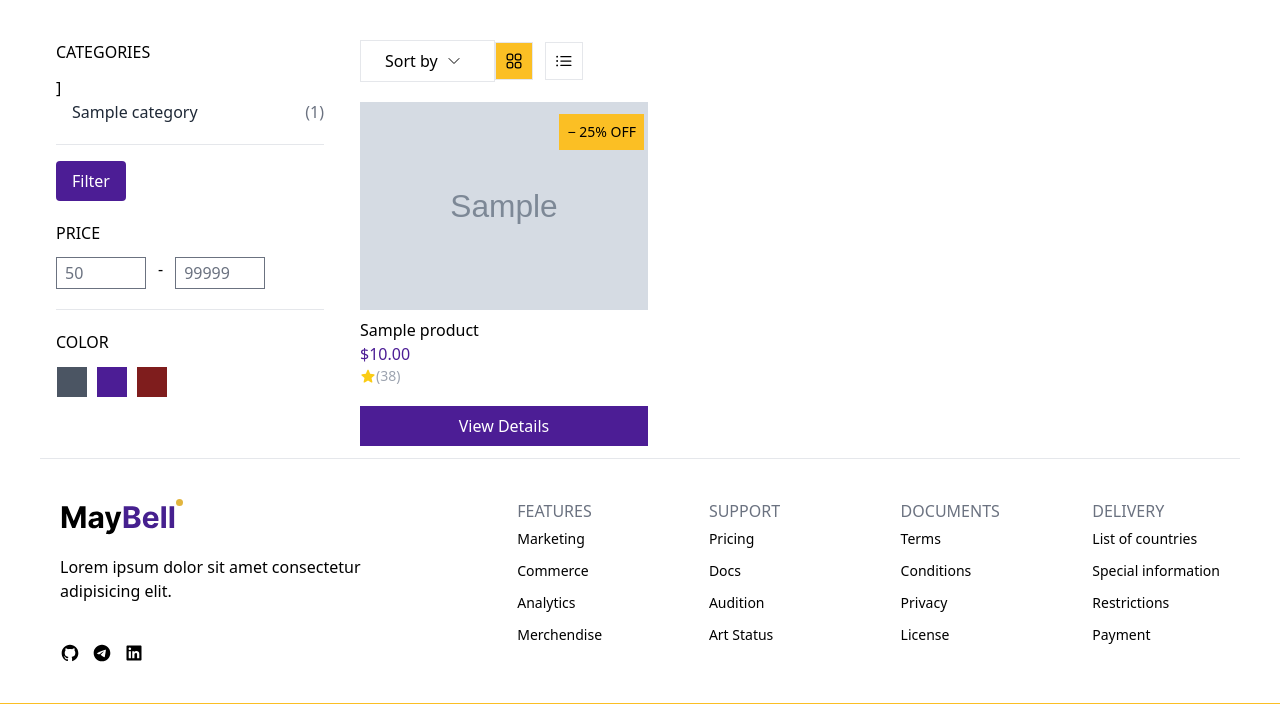
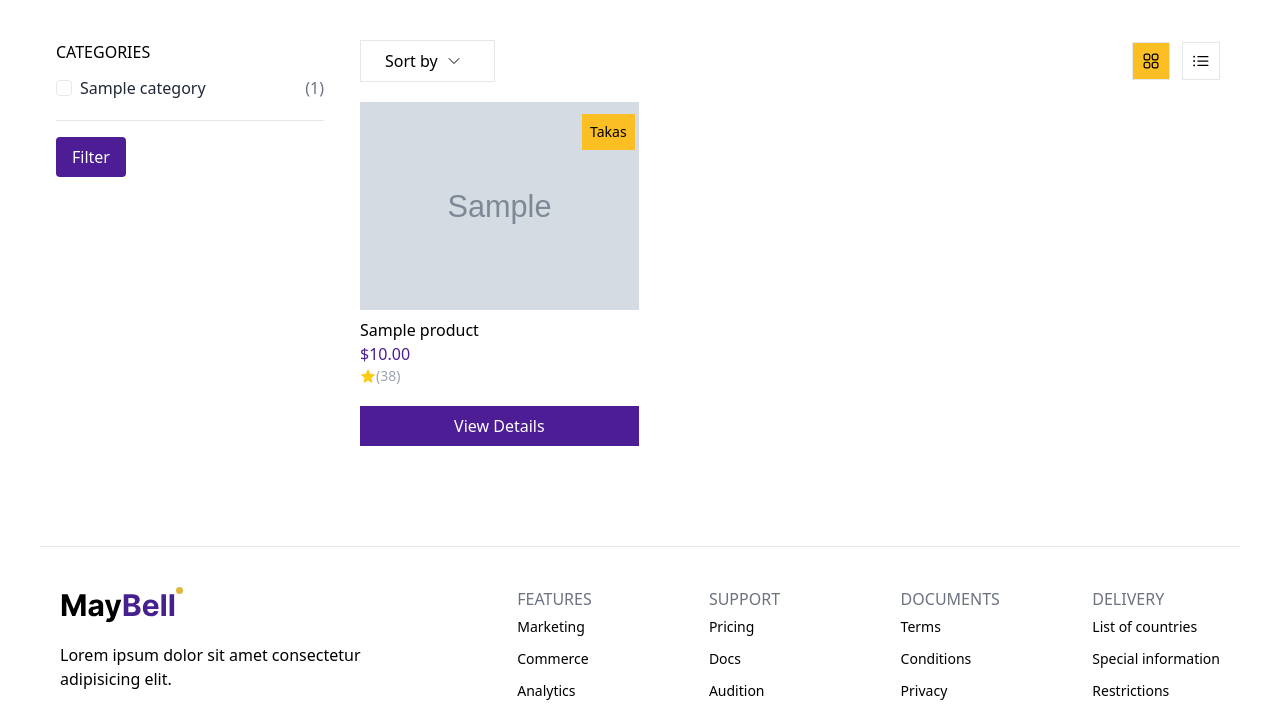
Before and after one commit to arian-hadi/meta-takas, a Django app: page /products/ in a window 1280 px wide. Shown: the part 152-856 px from the top of the page. Run offline with Django 5.2, Linux system fonts and the light colour scheme; tables that the repository leaves empty hold one stand-in row (values such as "Sample post"); grey boxes marked "Sample" are stand-in pictures; style sheets or scripts are compiled from the project's sources; some libraries are stand-ins or nearby versions.

Commit message:
update list products updated

```diff
--- a/backend/products/templates/products/product_list.html
+++ b/backend/products/templates/products/product_list.html
@@ -45,10 +45,15 @@
                     <div class="w-full">
                         <p class="mb-3 font-medium">CATEGORIES</p>
 
-                        {% for category in categories %}]
-                            <div class="flex w-full justify-between {% if category.slug == current_category_slug %}bg-violet-100{% endif %}">
+                        {% for category in categories %}
+                            <div class="flex w-full justify-between items-center">
                                 <div class="flex items-center">
-                                    <a href="{% url 'product_list_by_category' category.slug %}" class="ml-4 hover:underline text-gray-800">
+                                    <div class="h-4 w-4 border rounded mr-2 bg-white flex justify-center items-center">
+                                        {% if category.slug == current_category_slug %}
+                                            <div class="w-2 h-2 bg-violet-600 rounded-full"></div>
+                                        {% endif %}
+                                    </div>
+                                    <a href="{% url 'product_list_by_category' category.slug %}" class="hover:underline text-gray-800">
                                         {{ category.name }}
                                     </a>
                                 </div>
@@ -56,6 +61,7 @@
                                     <p class="text-gray-500">({{ category.products.count }})</p>
                                 </div>
                             </div>
+
 
                         {% endfor %}
 
@@ -67,7 +73,7 @@
             </form>
 
 
-            <div class="flex border-b py-5">
+            <!-- <div class="flex border-b py-5">
                 <div class="w-full">
                 <p class="mb-3 font-medium">PRICE</p>
 
@@ -91,10 +97,10 @@
                     </div>
                 </div>
                 </div>
-            </div>
+            </div> -->
 
 
-
+<!--
             <div class="flex py-5">
                 <div class="w-full">
                 <p class="mb-3 font-medium">COLOR</p>
@@ -111,7 +117,7 @@
                     ></div>
                 </div>
                 </div>
-            </div>
+            </div> -->
         </section>
         <!-- /sidebar  -->
 
@@ -196,7 +202,7 @@
 
         <section class="mx-auto grid max-w-[1200px] grid-cols-2 gap-3 px-5 pb-10 lg:grid-cols-3">
             {% for product in products %}
-                <div class="fixed fixed-col">
+                <div class="flex flex-col">
                     <div class="relative flex">
                         <div class="w-72 h-52 bg-gray-100 overflow-hidden flex items-center justify-center">
                             <img
@@ -217,7 +223,7 @@
                         </div>
 
                         <div class="absolute right-1 mt-3 flex items-center justify-center bg-amber-400">
-                            <p class="px-2 py-2 text-sm">&minus; 25&percnt; OFF</p>
+                            <p class="px-2 py-2 text-sm">Takas</p>
                         </div>
                     </div>
 
--- a/backend/theme/templates/header.html
+++ b/backend/theme/templates/header.html
@@ -252,8 +252,8 @@
             <ul class="text-center font-medium">
               <li class="py-2"><a href="{% url 'homepage' %}">Home</a></li>
               <li class="py-2"><a href="{% url 'product_list' %}">Catalog</a></li>
-              <li class="py-2"><a href="about-us.html">About Us</a></li>
-              <li class="py-2"><a href="contact-us.html">Contact Us</a></li>
+              <li class="py-2"><a href="#">About Us</a></li>
+              <li class="py-2"><a href="#">Contact Us</a></li>
             </ul>
           </div>
         </section>
```
